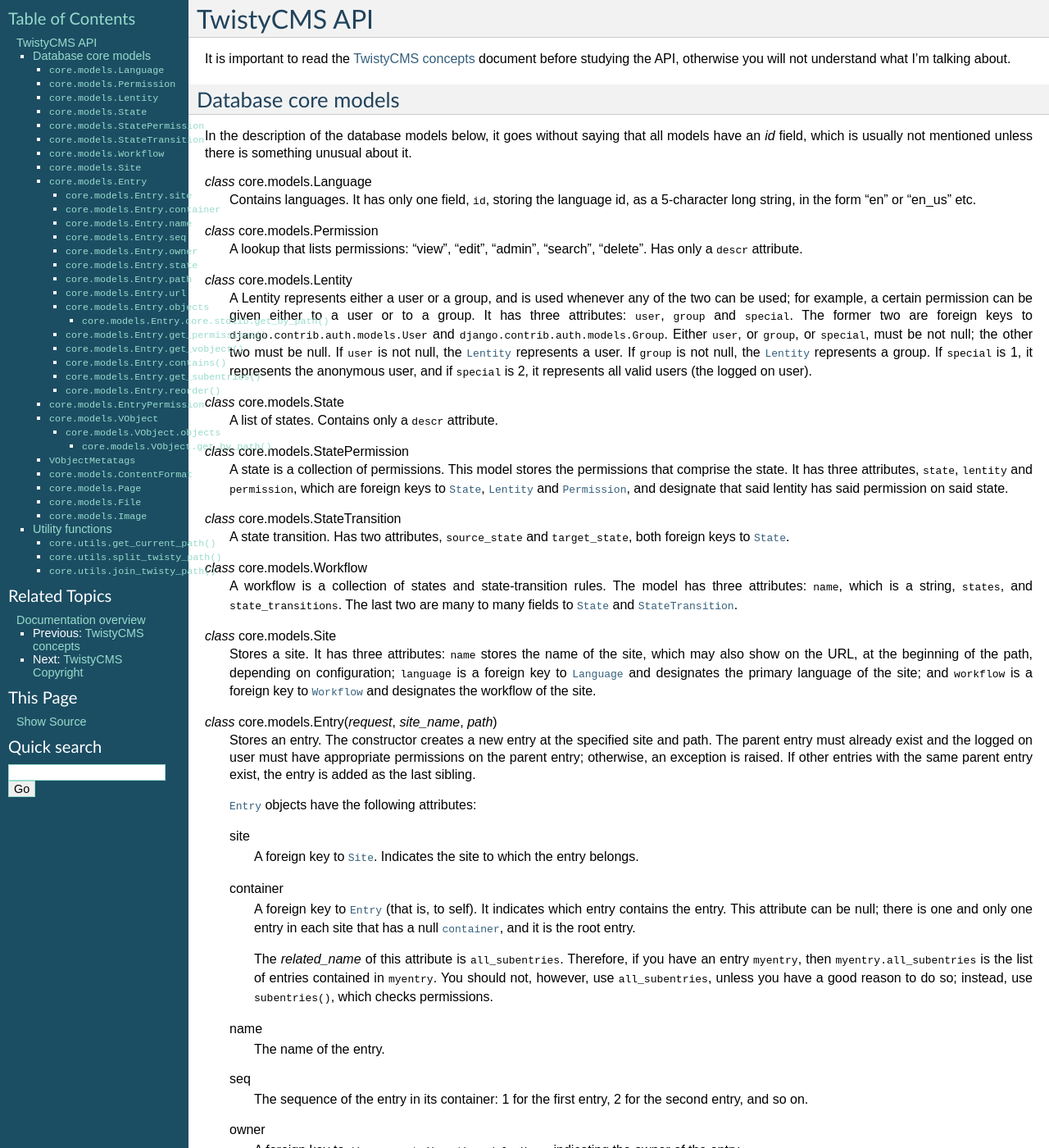
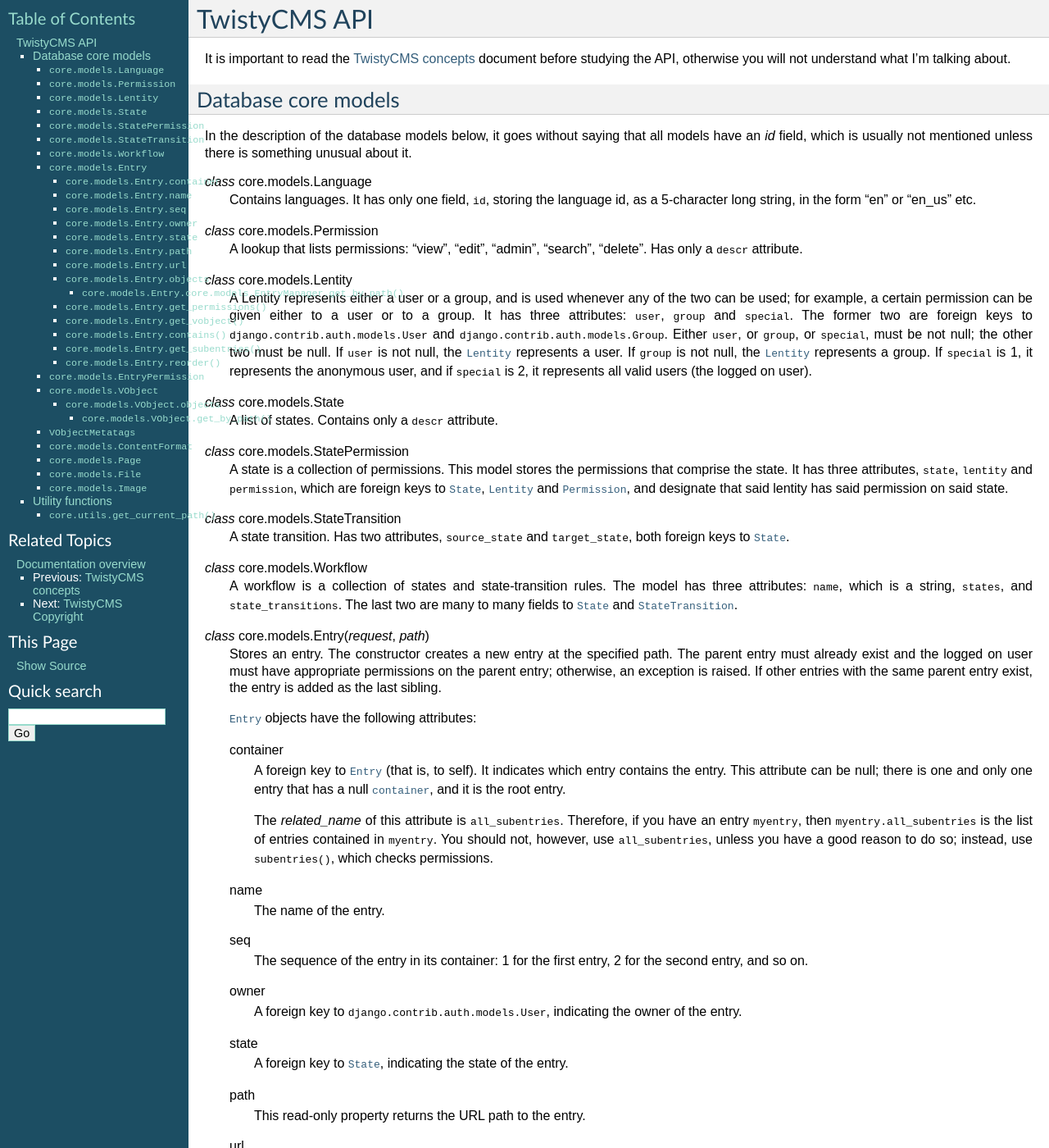
Before and after one commit to aptiko/zadig, a Sphinx documentation site: the page built from docs/api.txt, in a window 1280 px wide and 1400 px high. Shown: the whole window at 82% size. Built offline with Sphinx 7.4.7, drawn with Linux system fonts in a browser that asks for light colours; some of the changed text lies outside the part shown.

Commit message:
Removed sites framework - now each installation is a single site

```diff
--- a/docs/api.txt
+++ b/docs/api.txt
@@ -67,35 +67,21 @@ mentioned unless there is something unusual about it.
    many to many fields to :class:`~core.models.State` and
    :class:`~core.models.StateTransition`.
 
-.. class:: core.models.Site
-
-   Stores a site. It has three attributes: :attr:`name` stores the
-   name of the site, which may also show on the URL, at the beginning
-   of the path, depending on configuration; :attr:`language` is a
-   foreign key to :class:`~core.models.Language` and designates the primary
-   language of the site; and :attr:`workflow` is a foreign key to
-   :class:`~core.models.Workflow` and designates the workflow of the site.
-
-.. class:: core.models.Entry(request, site_name, path)
+.. class:: core.models.Entry(request, path)
 
    Stores an entry. The constructor creates a new entry at the
-   specified site and path.  The parent entry must already exist and
+   specified path.  The parent entry must already exist and
    the logged on user must have appropriate permissions on the parent
    entry; otherwise, an exception is raised. If other entries with the
    same parent entry exist, the entry is added as the last sibling.
 
    :class:`~core.models.Entry` objects have the following attributes:
 
-   .. attribute:: core.models.Entry.site
-
-      A foreign key to :class:`~core.models.Site`. Indicates the site to
-      which the entry belongs.
-
    .. attribute:: core.models.Entry.container
 
       A foreign key to :class:`~core.models.Entry` (that is, to self). It
       indicates which entry contains the entry. This attribute can be
-      null; there is one and only one entry in each site that has a
+      null; there is one and only one entry that has a
       null :attr:`container`, and it is the root entry.
 
       The *related_name* of this attribute is ``all_subentries``.
@@ -136,9 +122,9 @@ mentioned unless there is something unusual about it.
 
       The default manager has the following additional methods:
 
-      .. method:: core.stdlib.get_by_path(request, site_name, path)
+      .. method:: core.models.EntryManager.get_by_path(request, path)
 
-         Return the entry at the specified site and path, or
+         Return the entry at the specified path, or
          :const:`None` if such an entry does not exist or the user
          does not have permissions to view it.
 
@@ -206,10 +192,10 @@ mentioned unless there is something unusual about it.
       :attr:`objects` is similar to the default manager, except that
       it has an additional method:
 
-      .. method:: get_by_path(request, site_name, path[, version_number])
+      .. method:: get_by_path(request, path[, version_number])
 
          Return the vobject that corresponds to the entry at the
-         specified site and path. If *version_number* is not specified,
+         specified path. If *version_number* is not specified,
          it returns the latest vobject. An exception is raised if the
          entry does not exist, or if the user does not have permission to
          view it.
@@ -257,18 +243,3 @@ The functions below are in module core.utils.
    Return the path to the current entry. This is something like
    request.path, but does not include any directive like ``__edit__``
    and so on.
-
-.. function:: core.utils.split_twisty_path(twisty_path)
-
-   Split *twisty_path* into a site and a path and return them as a
-   tuple of two strings. *twisty_path* is either of the form
-   :samp:`*site*/*path*` or :samp:`*path*`. The function checks
-   whether the part preceding the first slash is the name of a site;
-   if it is, it assumes that *twisty_path* is in the first form;
-   otherwise, it assumes it is in the second form, and returns "main"
-   as the site, and *twisty_path* as the path.
-
-.. function:: core.utils.join_twisty_path(site, path)
-
-   Returns the twisty_path (see previous function) based on site and
-   path. If site is "main", then it merely returns the path.
--- a/settings.py
+++ b/settings.py
@@ -85,4 +85,6 @@ INSTALLED_APPS = (
     'twistycms.applets.standard',
 )
 
+# TwistyCMS settings
+LANGUAGES = ('en', 'el')
 WORKFLOW_ID = 1
```
Also changed, not shown: docs/concepts.txt (+18 -57 lines), 11 other files.
